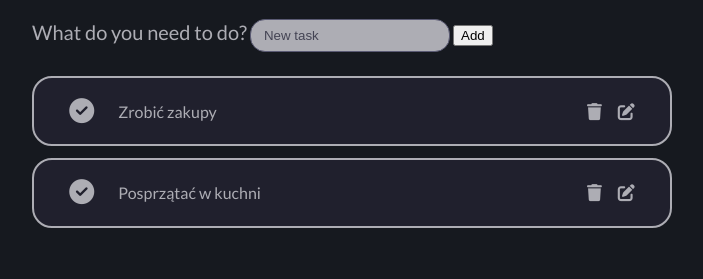
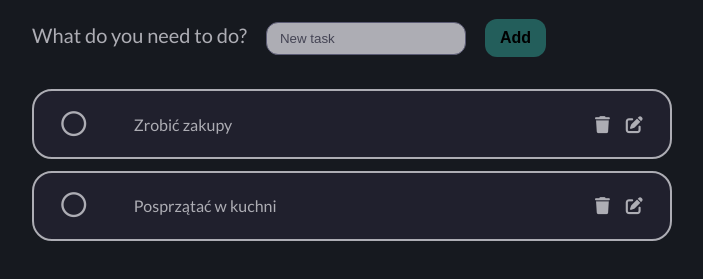
Before and after one commit to annaciszak/todo-js, a plain HTML site: page index.html in a window 1280 px wide. Shown: the part 63-342 px from the top of the page, without its empty margins (288-991 px from the left). Drawn offline with Linux system fonts and the light colour scheme.

Commit message:
feat: add button styles and unchecked icon

```diff
--- a/index.html
+++ b/index.html
@@ -15,9 +15,11 @@
 
   <div class="todo container">
     <h1 class="todo__title">ToDo List</h1>
-    <label class="todo__label">What do you need to do?</label>
-    <input type="text" class="todo__input" id="todo_input" placeholder="New task" />
-    <input type="button" id="add_task_button" value="Add">
+    <div class="todo__row">
+      <label class="todo__label">What do you need to do?</label>
+      <input type="text" class="todo__input" id="todo_input" placeholder="New task" />
+      <input type="button" id="add_task_button" value="Add">
+    </div>
     <div>
       <ul class="todo__list"></ul>
     </div>
--- a/script.js
+++ b/script.js
@@ -29,9 +29,10 @@ window.addEventListener("load", () => {
         btn_group.classList.add("btn_group");
 
         const checkmark = document.createElement("i");
-        checkmark.classList.add("fas", "fa-check-circle", "checkmark");
+        checkmark.classList.add("checkmark", "far", "fa-circle");
 
         const task_text = document.createElement("span");
+        task_text.classList.add("task-text");
         task_text.innerText = value.value;
 
         li.addEventListener("click", (e) => {
@@ -40,6 +41,9 @@ window.addEventListener("load", () => {
             e.target == li.firstChild ||
             e.target == li.children[1]
           ) {
+            li.classList.toggle("done-item");
+            checkmark.classList.toggle("fa-check-circle");
+            checkmark.classList.toggle("fa-circle");
             li.firstChild.classList.toggle("done");
             value.done = !value.done;
           }
@@ -54,8 +58,6 @@ window.addEventListener("load", () => {
             e.target.parentNode.parentNode.style.display = "none";
           }, 450);
           value.deleted = true;
-          //delete todo_array[key];
-          // delete_btn.parentNode.parentNode.remove();
         });
 
         const edit_btn = document.createElement("i");
@@ -68,7 +70,6 @@ window.addEventListener("load", () => {
           add_btn.value = "Save";
         });
 
-        // li.innerHTML = value.value;
         btn_group.appendChild(delete_btn);
         btn_group.appendChild(edit_btn);
         li.appendChild(checkmark);
--- a/style.css
+++ b/style.css
@@ -13,7 +13,9 @@ body{
 }
 
 #todo_input{
-  border-radius: 15px;
+  border-radius: 12px;
+  margin-right: 1rem;
+  margin-bottom: 1rem;
   padding: 0.5rem;
   padding-left: 0.8rem;
   background-color: #ADADB4;
@@ -25,12 +27,9 @@ body{
   color: #444454;
 }
 
-.todo__title {
-
-}
-
 .todo__label{
   display: inline-block;
+  margin-right: 1rem;
   margin-bottom: 1rem;
   font-size: 20px;
 }
@@ -42,10 +41,12 @@ body{
 
 .todo__list-item{
   display: flex;
+  flex:1;
   flex-direction: row;
   align-items: center;
   margin-bottom: 0.7rem;
-  padding: 1.3rem 2.2rem;
+  padding: 1.3rem 1.7rem;
+  min-width: 10rem;
   background-color: #20202D;
   border-radius: 20px;
   font-size: 16px;
@@ -57,43 +58,65 @@ body{
 
 .checkmark{
   font-size: 25px;
-  margin-right: 1.5rem;
+  margin-right: 1rem;
+  flex:1;
 }
 
+.task-text{
+  flex:6;
+}
+
+.btn_group{
+  display: flex;
+  flex:3;
+  justify-content: flex-end;
+}
 
 .todo__list-item .btn_group {
   margin-left: auto;
 }
 
 .todo__list-item .btn_group i {
+  display: flex;
   margin-left: 1rem;
   font-size: 17px;
 }
 
 .done {
-  transition: 0.3s ease color;
+  transition: 2s ease color;
   color: #3eb333;
 }
 
-.deleted {
+.done-item{
+  transition: 2s ease background-color;
+  background-color: #496546;
+  border-color: #3eb333;;
+}
 
-  /* height: 0;
-  padding: 0;
-  margin: 0;
-  border: 0; */
+@media only screen and (max-width: 650px) {
+  .task-text{
+    max-width: 60%;
+  }
+}
 
 
-display: none;
+#add_task_button {
+  background-color: #235e5b;
+  margin-bottom: 1rem;
+  padding: 10px 15px;
+  border: 0;
+  border-radius: 12px;
+  color: #000;
+  cursor: pointer;
+  font-weight: bold;
+  text-align: center;
+  transition: 200ms;
+  font-size: 16px;
 
+  -webkit-transition: box-shadow 300ms ease-in-out, color 300ms ease-in-out;
+  transition: box-shadow 300ms ease-in-out, color 300ms ease-in-out;
 }
 
-/*
-.done::before{
-  font-family: "Font Awesome 5 Free";
-  content: "\f058";
-  color: #21b942;
-  display: inline-block;
-  padding-right: 3px;
-  vertical-align: middle;
-  font-weight: 900;
-} */
+#add_task_button:hover{
+box-shadow: 0 0 40px 40px #38642a inset;
+}
```
